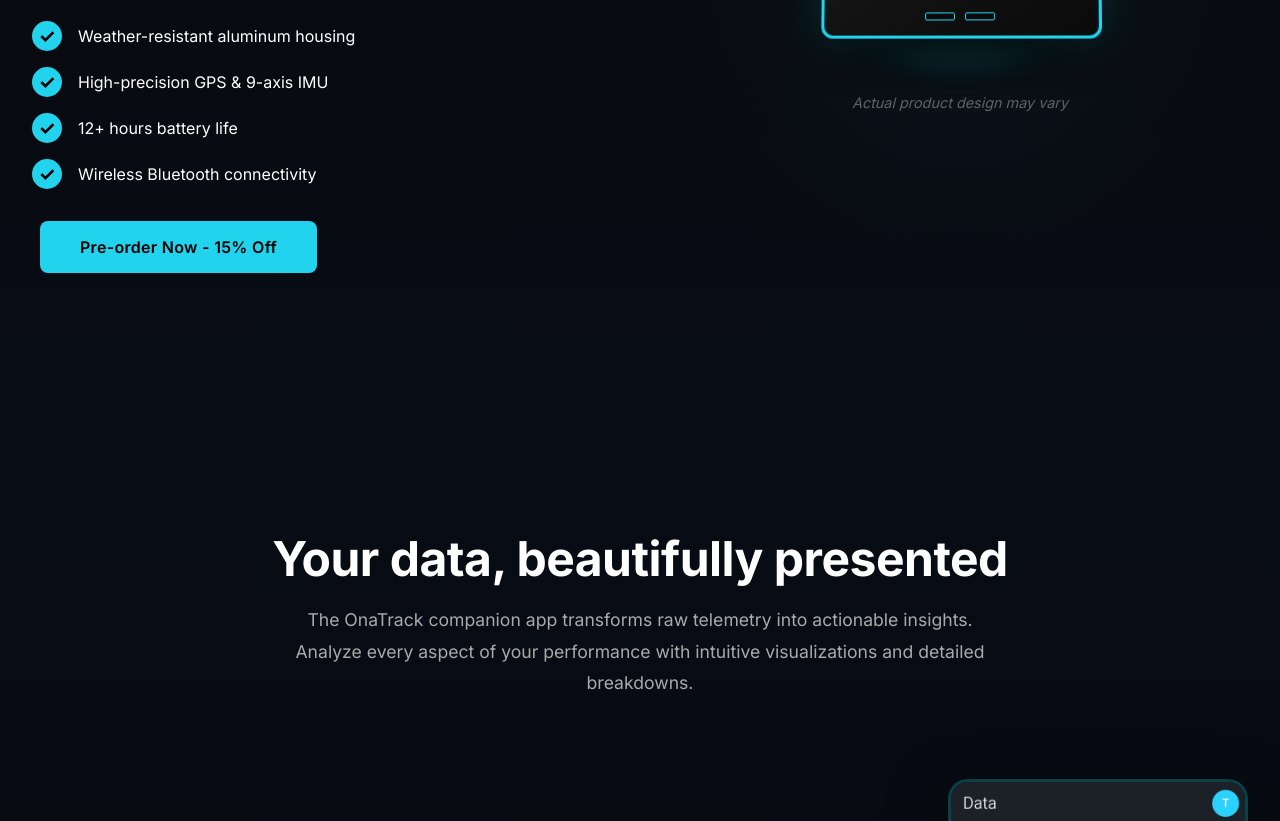
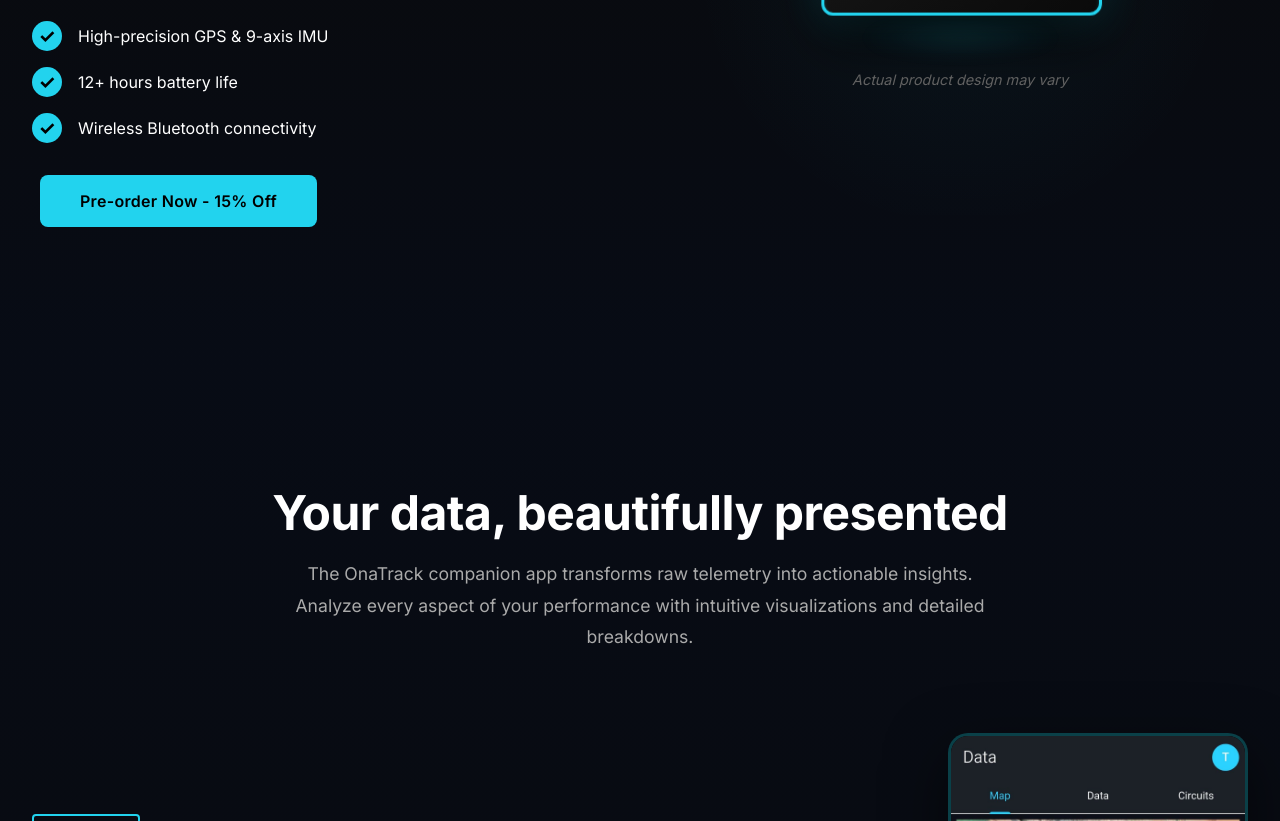
Before and after one commit to matiasado123-svg/site, a plain HTML site: page index.html in a window 1280 px wide. Shown: the part 1305-2126 px from the top of the page. Drawn offline with Linux system fonts and the light colour scheme; grey boxes are pictures that could not be loaded.

Commit message:
Add files via upload

```diff
--- a/index.html
+++ b/index.html
@@ -88,10 +88,6 @@
             Compact, rugged, and packed with cutting-edge sensors.</p>
 
           <div class="product-features-list">
-            <div class="product-feature-item">
-              <span class="check-icon">✓</span>
-              <span>Weather-resistant aluminum housing</span>
-            </div>
             <div class="product-feature-item">
               <span class="check-icon">✓</span>
               <span>High-precision GPS & 9-axis IMU</span>
@@ -489,7 +485,7 @@
             <span class="faq-icon" aria-hidden="true">+</span>
           </button>
           <div class="faq-answer" id="faq3" hidden aria-hidden="true">
-            <p>The battery lasts over 8 hours of continuous use, which covers a full day at the track. It charges via
+            <p>The battery lasts over 12 hours of continuous use, which covers a full day at the track. It charges via
               USB-C and takes approximately 2 hours for a full charge. A battery indicator in the app keeps you
               informed.</p>
           </div>
```
